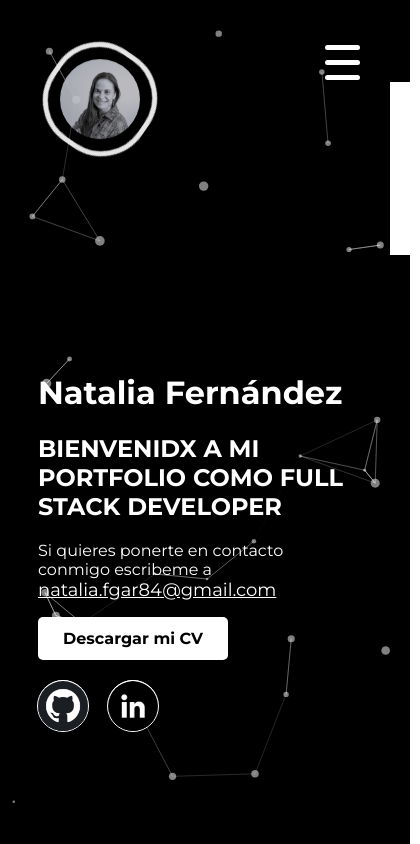
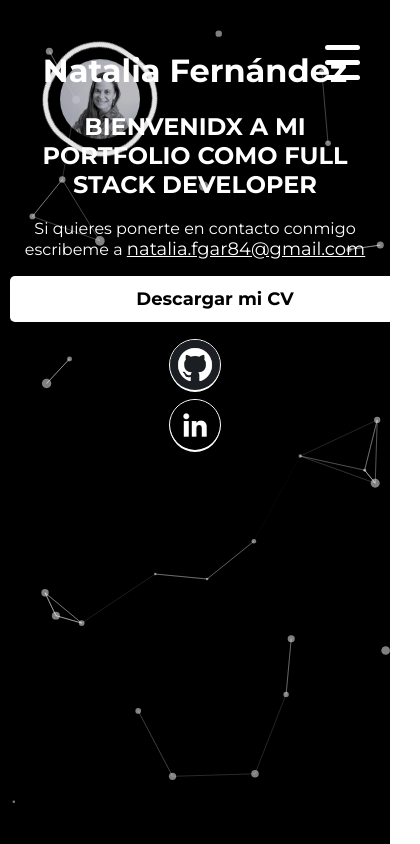
Before and after one commit to Natfer84/portfolio, a React (Create React App) app in the folder front/: page /Natalia in a window 390 px wide. Shown: the whole page, 420 px wide, since content can reach past the window. Built offline with nearby package versions, Linux system fonts and the light colour scheme.

Commit message:
rtesponsive

```diff
--- a/front/src/styles/Natalia.css
+++ b/front/src/styles/Natalia.css
@@ -1,11 +1,11 @@
 .Box__Natalia{
     color:white;
-    position: absolute;
+    position: relative;
     z-index: 2;
-    right: 25px;
-    top: 234px;
-    left: 346px;
-    margin:0px auto;
+    /*text-align: center;*/
+    max-width: 80%; /* Evita que sea demasiado ancho */
+    margin: 20px auto; /* Centrado con margen automático */
+
 }
 .Box_Natalia_P a{
     color:white;
@@ -46,35 +46,24 @@
     justify-content: center;
     align-items: center;
     gap: 20px;
-    position: absolute;
-    width: auto; /* Se ajusta al contenido */
+    /*position: absolute;*/
+    /*width: auto; /* Se ajusta al contenido */
     margin-top: 20px;
 }
 
 .Box_div_linkedin,
 .Box_div_github{
-    position: relative; /* Evita problemas con position absolute */
+    /*position: relative; *//* Evita problemas con position absolute */
     background-color: white;
     width: 50px;
     height: 50px;
     border-radius: 50%;
     display: flex;
     justify-content: center;
-
+    align-items: center;
 
 }
-/*.Box_div_github{
-    position: absolute;
-    z-index: 2;
-    background-color: white;
-}
-/*.Box_div_linkedin,
-.Box_div_github a{
-    position: absolute;
-    z-index: 2;
-    background-color: white;
-}
-*/
+
 .Box_div_github img,
 .Box_div_linkedin img {
     width: 50px;
@@ -83,13 +72,49 @@
     border: 1px solid white;
 }
 
-@media screen and (max-width: 768px) {
-    .Box__Natalia{
-        color: white;
-        position: absolute;
-        z-index: 2;
-        right: 34px;
-        top: 352px;
-        left: 38px;
+/* TABLET */
+@media screen and (max-width: 1024px) {
+    .Box__Natalia {
+        max-width: 90%; /* Más espacio en pantallas medianas */
+        text-align: center;
+    }
+
+    .Box_Natalia_CV {
+        width: 180px;
+        font-size: 18px;
     }
 }
+
+/* MÓVILES EN VERTICAL */
+@media screen and (max-width: 768px) {
+    .Box__Natalia {
+        max-width: 95%;
+        padding: 10px;
+        top: auto;
+        left: auto;
+        right: auto;
+        text-align: center;
+    }
+
+    .Box_AboutMe_networks {
+        flex-direction: column; /* Redes sociales en columna */
+        gap: 10px;
+    }
+
+    .Box_Natalia_CV {
+        width: 100%; /* Botón ocupa el ancho completo */
+    }
+}
+
+/* MÓVILES EN HORIZONTAL (Landscape) */
+@media screen and (max-width: 900px) and (orientation: landscape) {
+    .Box__Natalia {
+        max-width: 80%;
+        text-align: center;
+    }
+
+    .Box_AboutMe_networks {
+        flex-direction: row;
+        gap: 15px;
+    }
+}
```
